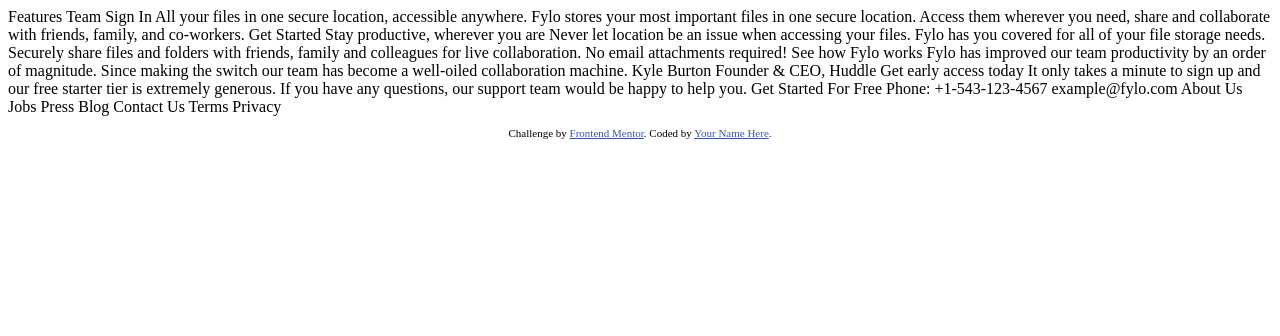
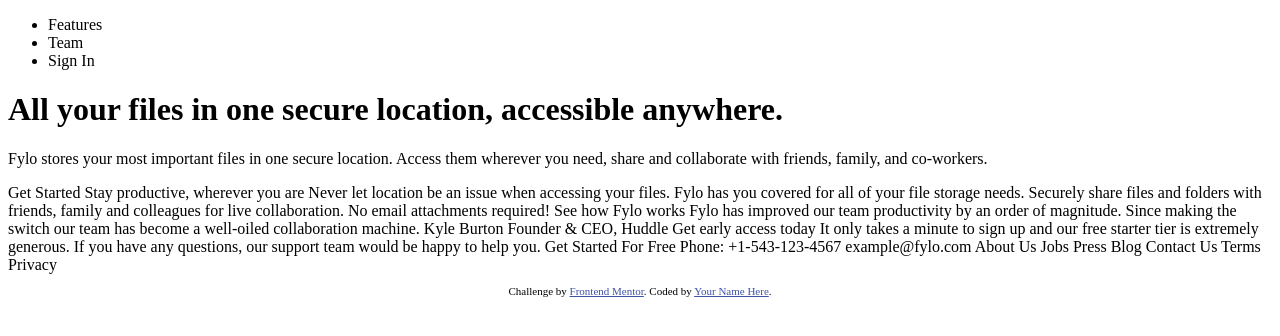
Before and after one commit to TheCoderGuru/fylo-landing-page-with-two-column-layout, a plain HTML site: page index.html in a window 1280 px wide. Drawn offline with Linux system fonts and the light colour scheme.

Commit message:
Currently working on html markup

```diff
--- a/index.html
+++ b/index.html
@@ -15,17 +15,22 @@
   </style>
 </head>
 <body>
+<main>
+  <nav>
+    <ul>
+      <li>Features</li>
+      <li>Team</li>
+      <li>Sign In</li>
+    </ul>
+  </nav>
 
-  Features
-  Team
-  Sign In
-
-  All your files in one secure location, accessible anywhere.
-
-  Fylo stores your most important files in one secure location.
+  <div class="hero">
+    <h1>All your files in one secure location, accessible anywhere.</h1>
+    <p> Fylo stores your most important files in one secure location.
   Access them wherever you need, share and collaborate with friends,
-  family, and co-workers.
-
+  family, and co-workers.</p>
+  </div>
+</main>
   Get Started
 
   Stay productive, wherever you are
```
